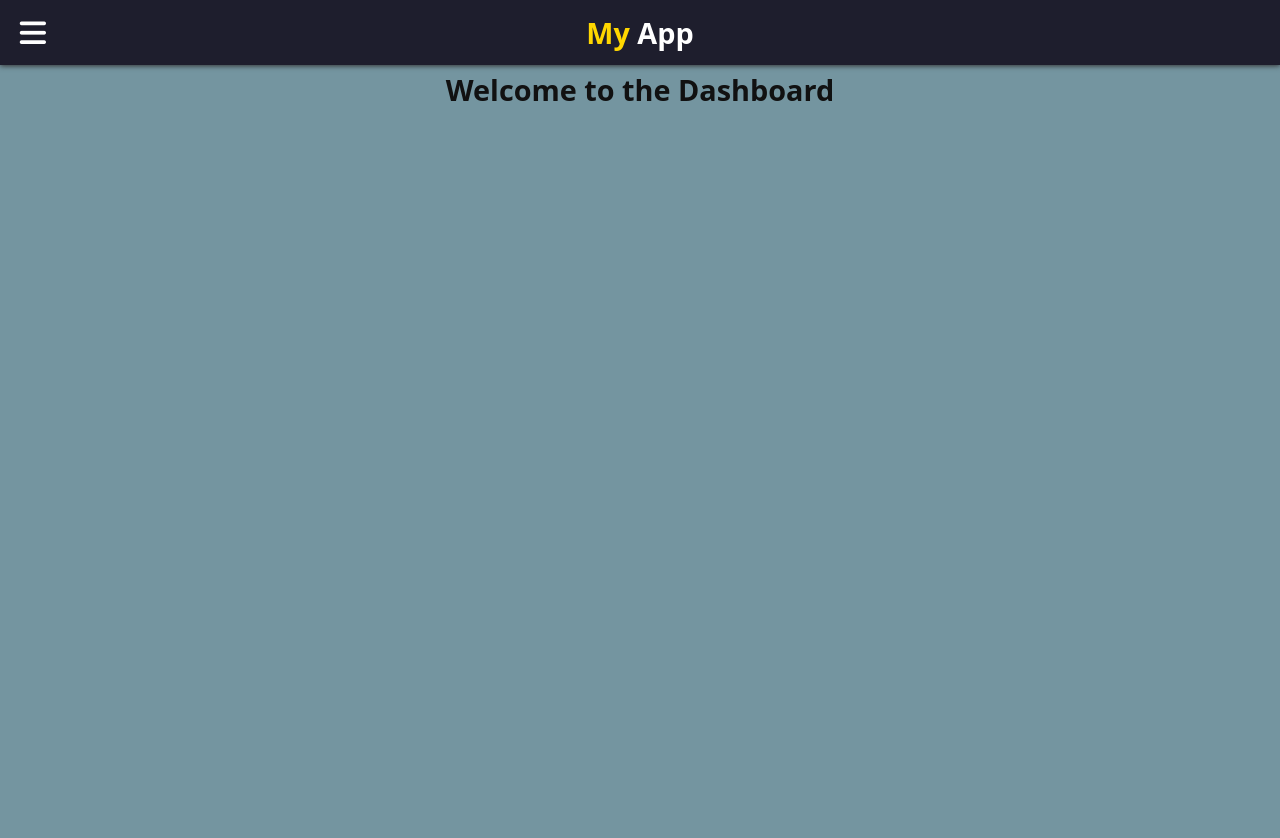
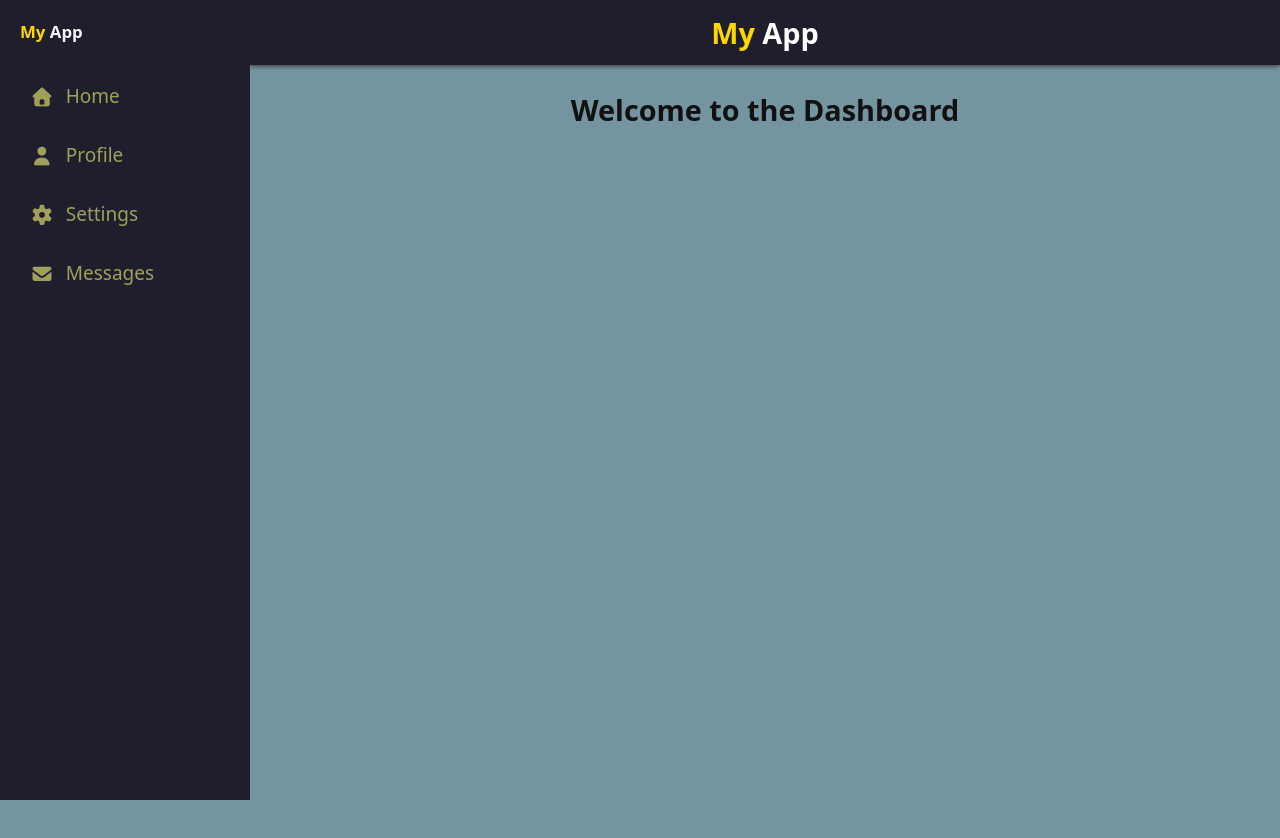
Before and after one commit to markocira42-cmd/elevvo-sidebar, a plain HTML site: page index.html in a window 1280 px wide. Drawn offline with Linux system fonts and the light colour scheme.

Commit message:
Fixed the desktop view for the fixed sidebar

```diff
--- a/style.css
+++ b/style.css
@@ -134,18 +134,21 @@ main h1{
 
     header{
         min-height: 65px;
-    }
-
-    header .sidebar-button{
-        top: 13px;
-        left: 10px;
+        width: calc(100% - 250px);
+        margin-left: 250px;
     }
 
     .sidebar-button{
-        font-size: 30px;
+        display: none;
+    }
+
+    #sidebar{
+        transform: translateX(0);
     }
 
     main{
-        width: 80%;
+        width: calc(100% - 250px);
+        margin-left: 250px;
+        margin-top: 90px;
     }
 }
```
